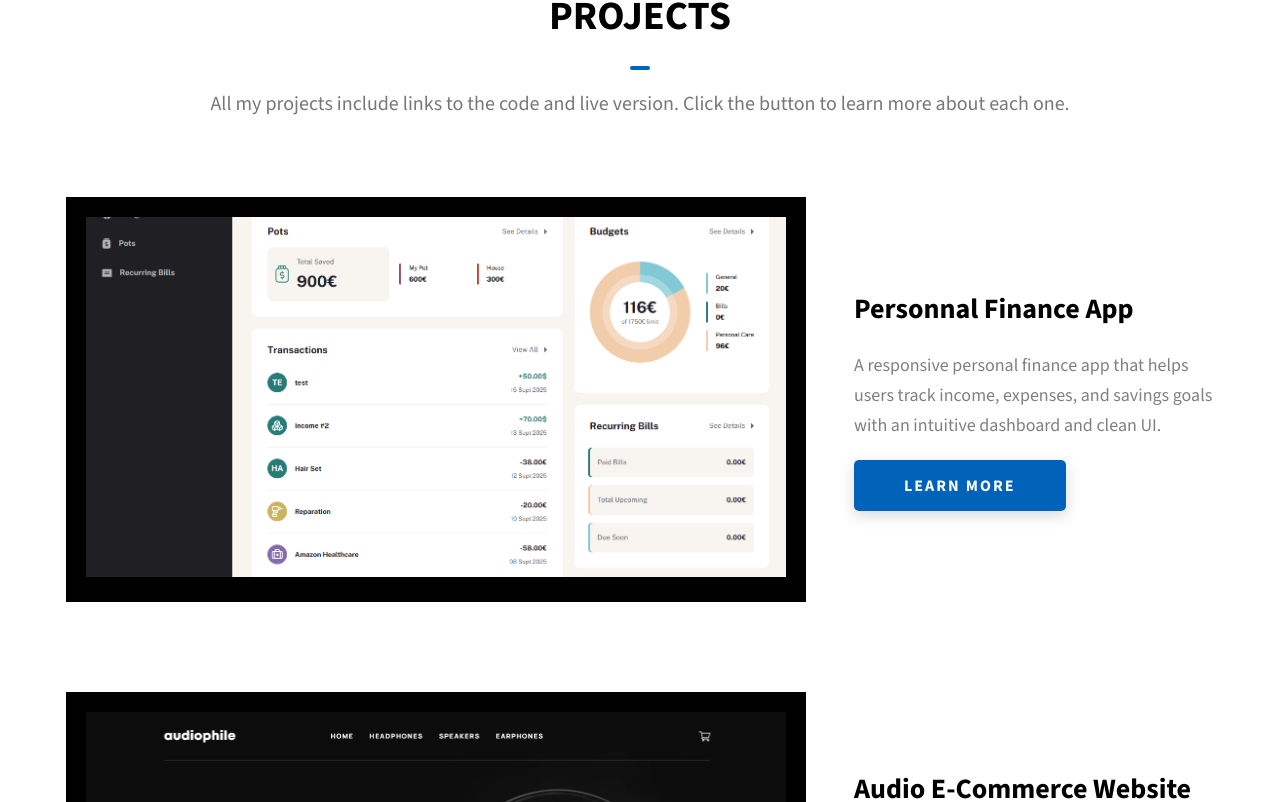
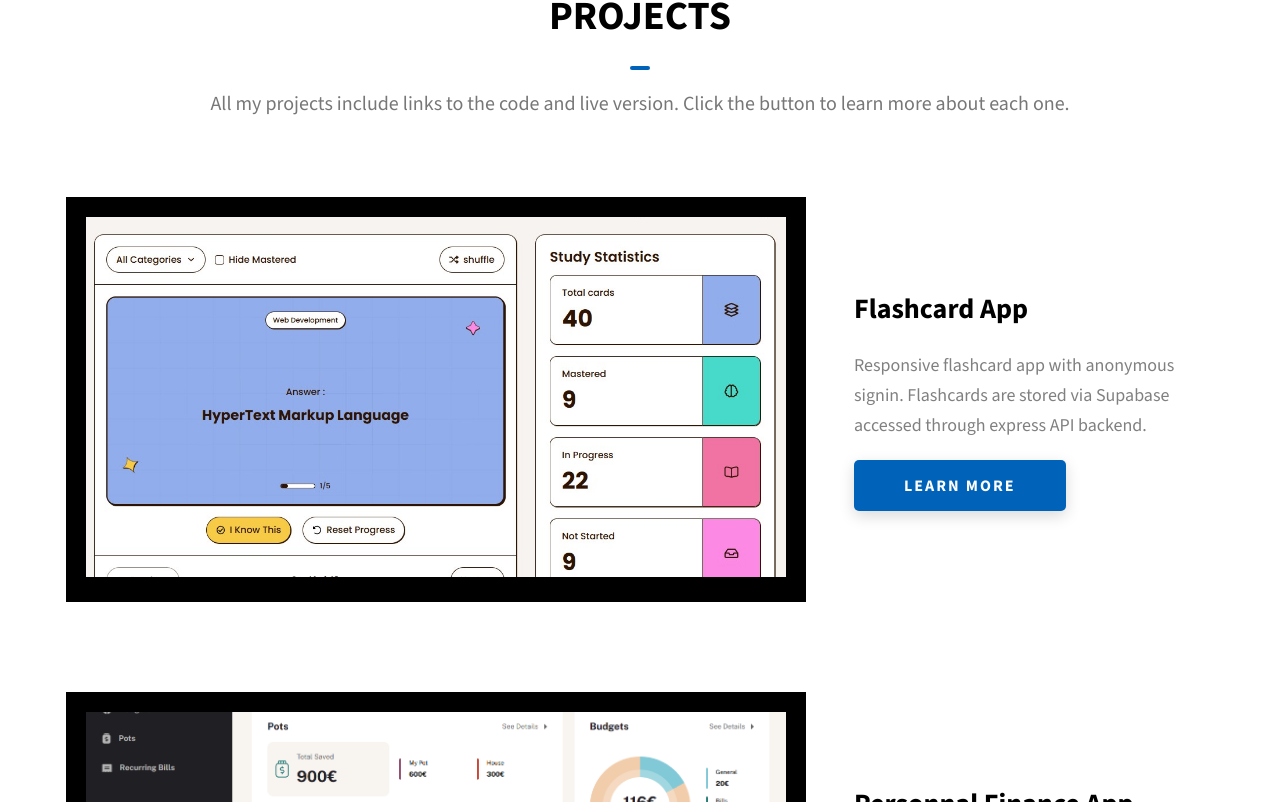
Before and after one commit to alexM421/portfolio, a React (Vite) app: page / in a window 1280 px wide. Shown: the part 998-1800 px from the top of the page. Built offline with nearby package versions, Linux system fonts and the light colour scheme.

Commit message:
Added flashcard app

```diff
--- a/src/data.json
+++ b/src/data.json
@@ -1,4 +1,19 @@
 [
+    {
+        "projectName": "Flashcard App",
+        "projectSlug": "flashcard-app",
+        "projectDesc": "Responsive flashcard app with anonymous sign-in. Create and study flashcards with category filters and mastery tracking. Data is stored in Supabase and accessed via an Express API backend.",
+        "projectLiveLink": "https://bright-daifuku-350dd2.netlify.app/",
+        "projectCodeLink": "https://github.com/alexM421/fm-flashcard-app",
+        "projectOverview": [
+            "This Flashcard App is a Frontend Mentor solution built with React (Vite, TypeScript) and a Node/Express backend. Users can create, edit, and delete flashcards with question, answer, and category; study in Study Mode with flip-to-reveal and an \"I Know This\" mastery scale (0–5); and filter by category, hide mastered cards, shuffle, and view stats. The UI is responsive and keyboard-navigable, with toasts for create/update/delete.",
+            "The frontend uses React Router, Motion for flip and transition animations, and optional env-based API base URL. The backend proxies flashcard CRUD and known-count updates to Supabase; auth and database are handled by Supabase. The backend can also be run in Docker. The stack demonstrates full-stack integration: React SPA, Express API, and Supabase.",
+            "Built with React 19, Vite, TypeScript, React Router, Motion, Supabase, Express, Docker, and Netlify. The project highlights component-driven UI, state management, form validation, and responsive, accessible design for a practical study tool."
+        ],
+        "projectTools": ["HTML","CSS","Javascript","React","Typescript","React Router","Supabase","Express","Docker","GIT"],
+        "projectImage": "/flashcard-app.jpg",
+        "projectImageMobile": "/flashcard-app-mobile.jpg"
+    },
     {
         "projectName": "Personnal Finance App",
         "projectSlug": "personnal-finance-app",
@@ -7,7 +22,7 @@
         "projectCodeLink": "https://github.com/alexM421/fm-personal-finance-app-remake",
         "projectOverview": [
             "The Personal Finance App is a Frontend Mentor challenge that I extended using React and Supabase to create a more realistic, data-driven experience. Users can log their income and expenses, view an updated balance, and track spending patterns through charts and summaries. Supabase handles authentication and database storage, ensuring that user data is persistent and secure, while React manages the dynamic rendering of components and state updates.",
-            "From a development perspective, this project was an opportunity to integrate a backend-as-a-service with a modern frontend stack. React’s component-driven structure allowed for reusable layouts and responsive design, while Supabase simplified database interactions, real-time updates, and user authentication. The result is an app that not only meets the visual and responsive requirements of the challenge but also feels like a practical financial tool with real-world functionality."
+            "From a development perspective, this project was an opportunity to integrate a backend-as-a-service with a modern frontend stack. React's component-driven structure allowed for reusable layouts and responsive design, while Supabase simplified database interactions, real-time updates, and user authentication. The result is an app that not only meets the visual and responsive requirements of the challenge but also feels like a practical financial tool with real-world functionality."
         ],
         "projectTools": ["HTML","CSS","Javascript","React","Typescript","Supabase","GIT"],
         "projectImage": "/personnal-finance-app.png",
@@ -21,7 +36,7 @@
         "projectCodeLink": "https://github.com/alexM421/fm-audio-e-commerce/tree/remake",
         "projectOverview": [
             "This Audio E-commerce Website is a Frontend Mentor project built entirely with React, designed to simulate a modern online store for premium audio products. Users can explore product categories, view detailed information, and manage their shopping cart with real-time updates. The focus was on creating a polished, intuitive interface that adapts seamlessly across desktop and mobile devices.",
-            "React’s component-based structure allowed for clean organization of the UI, with reusable components for product cards, navigation, and cart functionality. State management was used to handle dynamic interactions such as adding items to the cart, adjusting quantities, and calculating totals instantly, ensuring a smooth and responsive user experience.",
+            "React's component-based structure allowed for clean organization of the UI, with reusable components for product cards, navigation, and cart functionality. State management was used to handle dynamic interactions such as adding items to the cart, adjusting quantities, and calculating totals instantly, ensuring a smooth and responsive user experience.",
             "The project provided an opportunity to combine design precision with interactive functionality, creating a site that feels like a real e-commerce platform. It demonstrates how React can be used to manage dynamic content, maintain consistent layouts, and deliver a user-friendly shopping experience from browsing to checkout.   "
         ],
         "projectTools": ["HTML","CSS","Javascript","React","Typescript","GIT"],
@@ -36,7 +51,7 @@
         "projectCodeLink": "https://github.com/alexM421/fm-kanban-task-manager",
         "projectOverview": [
             "The Kanban Task Manager is a productivity-focused project built with React, designed to help users manage tasks visually and efficiently. It features draggable task cards across multiple columns, allowing for a flexible workflow that mirrors real-world project management. The responsive design ensures usability on both desktop and mobile devices, keeping task organization seamless anywhere.",
-            "React’s component-driven approach enabled modular design, with reusable components for task cards, columns, and modals. State management handles dynamic interactions such as adding, editing, deleting, and moving tasks between columns, providing instant feedback and a smooth user experience. Local storage or in-memory state ensures that task data persists during the session without a backend.",
+            "React's component-driven approach enabled modular design, with reusable components for task cards, columns, and modals. State management handles dynamic interactions such as adding, editing, deleting, and moving tasks between columns, providing instant feedback and a smooth user experience. Local storage or in-memory state ensures that task data persists during the session without a backend.",
             "This project showcases how interactive frontend applications can simplify complex workflows. By combining visual task tracking with intuitive interactions, it highlights practical skills in React, state management, and responsive UI design, delivering a polished tool for personal or team productivity."
         ],
         "projectTools": ["HTML","CSS","Javascript","React","GIT"],
--- a/src/pages/Home/Home.tsx
+++ b/src/pages/Home/Home.tsx
@@ -45,6 +45,20 @@ export default function Home ():JSX.Element {
                     <p>All my projects include links to the code and live version. Click the button to learn more about each one.</p>
                 </div>
                 <div className={styles["main-projects"]}>
+                    <div className={styles["project-link"]}>
+                        <picture>
+                            <source
+                                srcSet="/flashcard-app-mobile.jpg"
+                                media="(max-width:700px)"
+                            />
+                            <img src="/flashcard-app.jpg"/>
+                        </picture>
+                        <div className={styles["project-link-desc"]}>
+                            <h1>Flashcard App</h1>
+                            <p>Responsive flashcard app with anonymous signin. Flashcards are stored via Supabase accessed through express API backend.</p>
+                            <Button variant="secondary" link="/flashcard-app">LEARN MORE</Button>
+                        </div>
+                    </div>
                     <div className={styles["project-link"]}>
                         <picture>
                             <source
```
Also changed, not shown: public/flashcard-app-mobile.jpg (added), public/flashcard-app.jpg (added).
